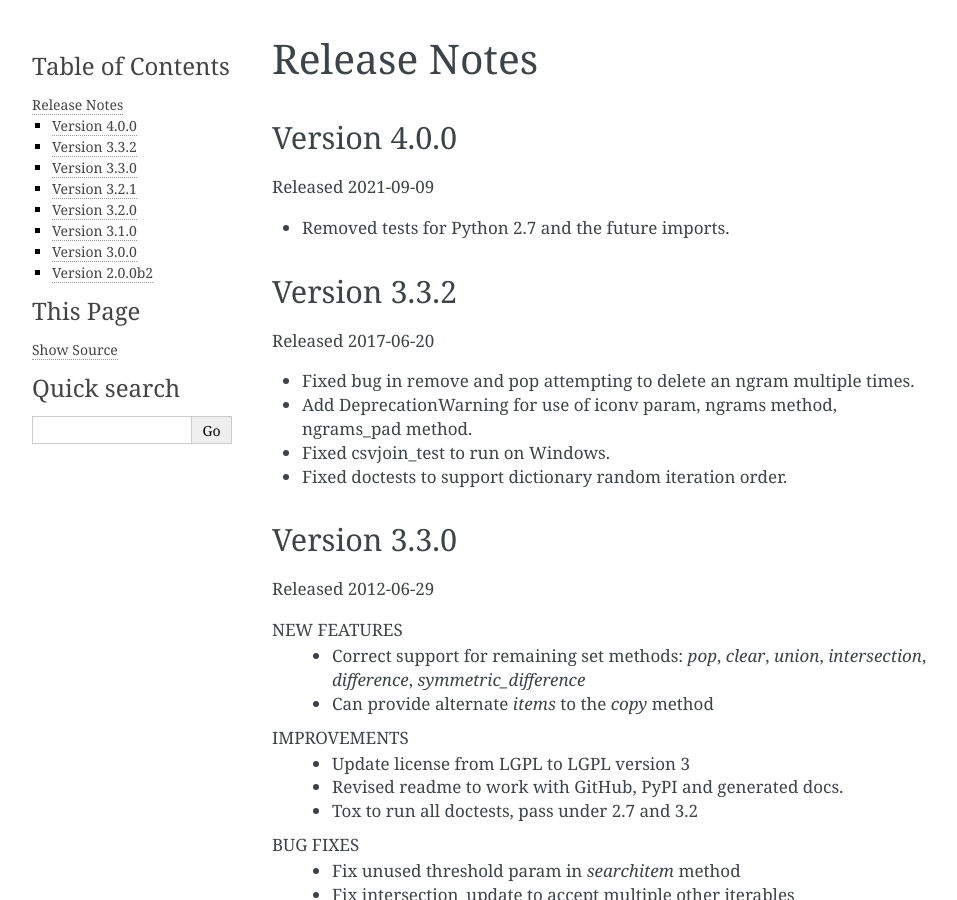
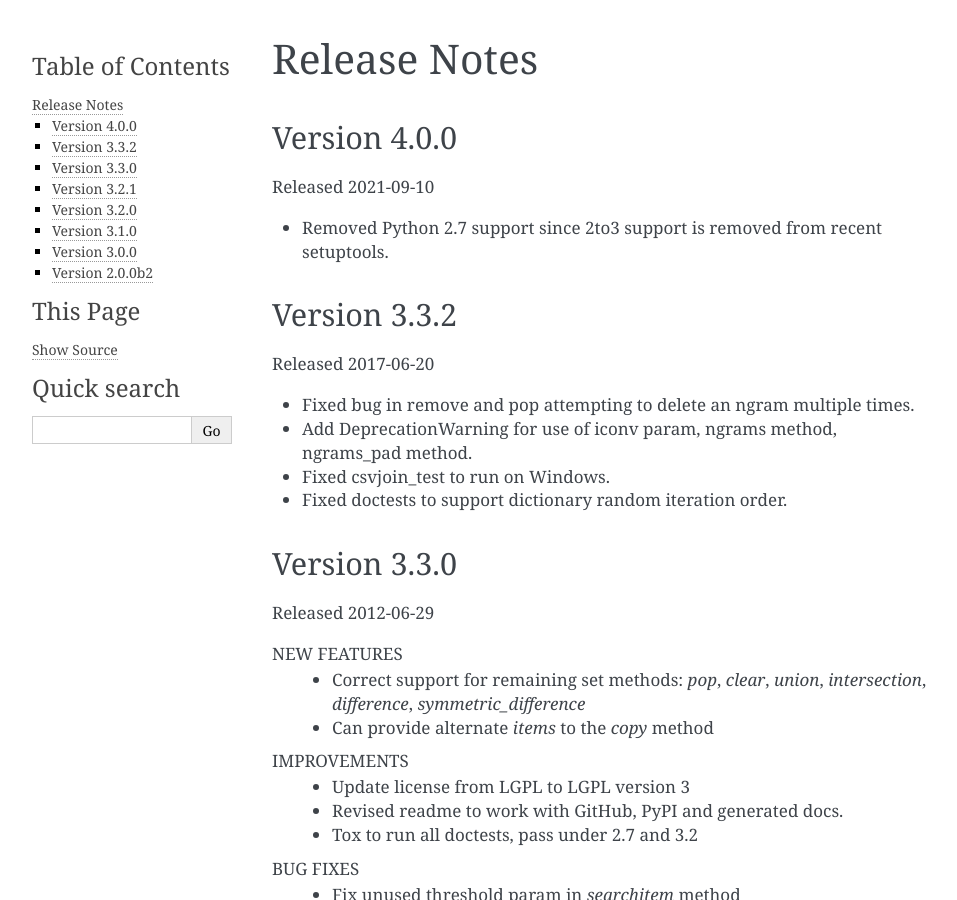
Before and after one commit to gpoulter/python-ngram, a Sphinx documentation site: the page built from docs/releasenotes.rst, in a window 1280 px wide and 900 px high. Shown: the whole window, without its empty margins (148-1105 px from the left). Built offline with Sphinx 7.4.7, drawn with Linux system fonts in a browser that asks for light colours.

```diff
--- a/docs/releasenotes.rst
+++ b/docs/releasenotes.rst
@@ -3,9 +3,9 @@ Release Notes
 
 Version 4.0.0
 -------------
-Released 2021-09-09
+Released 2021-09-10
 
-* Removed tests for Python 2.7 and the future imports.
+* Removed Python 2.7 support since 2to3 support is removed from recent setuptools.
 
 Version 3.3.2
 -------------
--- a/setup.cfg
+++ b/setup.cfg
@@ -12,7 +12,7 @@ download_url = http://pypi.python.org/pypi/ngram
 keywords = ngram set string text similarity
 platforms = any
 project_urls =
-    Documentation = https://pythonhosted.org/ngram/
+    Documentation = https://python-ngram.readthedocs.io/en/latest/
 classifiers =
     Development Status :: 5 - Production/Stable
     Intended Audience :: Developers
@@ -26,7 +26,6 @@ classifiers =
     Operating System :: OS Independent
     Programming Language :: Python
     Programming Language :: Python :: 3
-    Programming Language :: Python :: 3.8
 
 [build_sphinx]
 source-dir = docs
```
Also changed, not shown: 1 other file.
